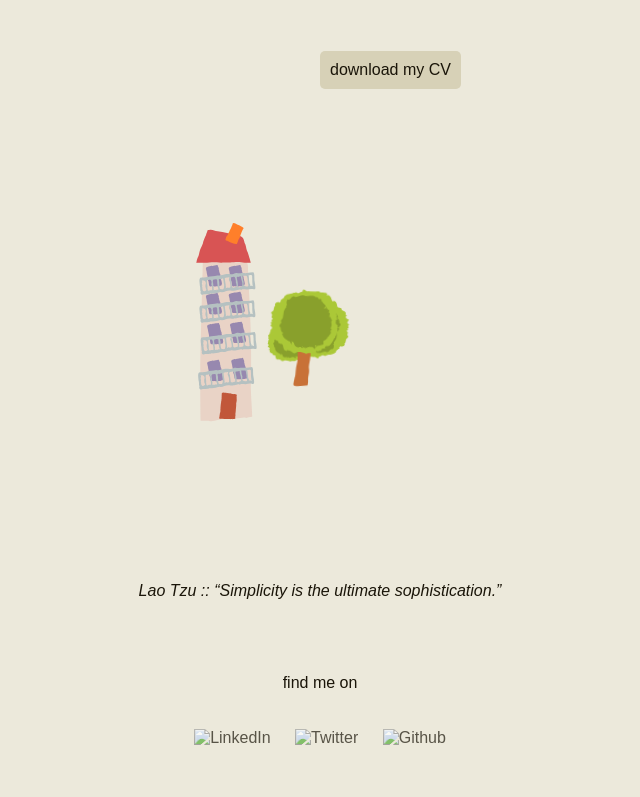
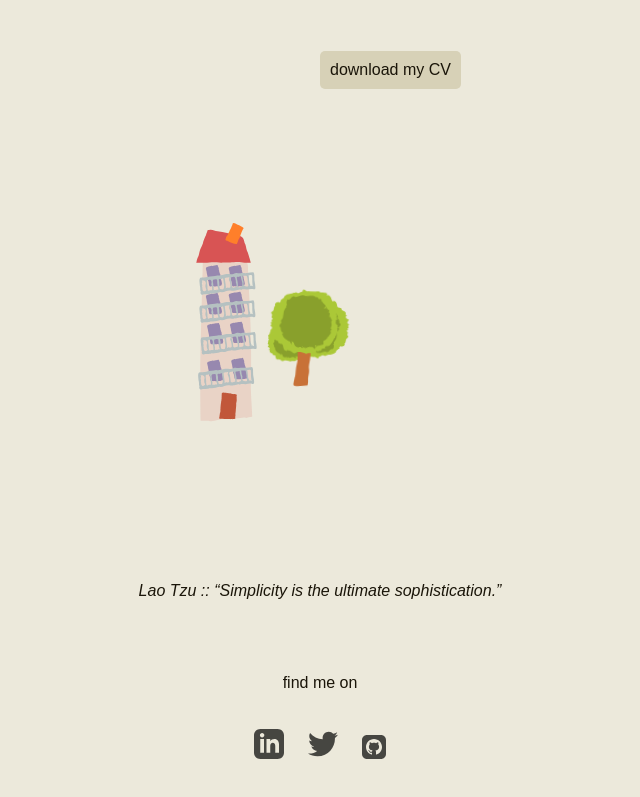
Before and after one commit to xurros/ssoewandi-portfolio, a plain HTML site: page about.html in a window 1280 px wide. Shown: the part 832-1629 px from the top of the page, without its empty margins (320-960 px from the left). Drawn offline with Linux system fonts and the light colour scheme; a web font is replaced by a local one.

Commit message:
cleaning up the un-working icons

```diff
--- a/about.html
+++ b/about.html
@@ -141,13 +141,13 @@
 
     <div class="social-media">
       <a href="https://www.linkedin.com" target="_blank">
-      <img src="./img/iconmonstr-linkedin-3.svg/" width="30" height="30" alt="LinkedIn"></a>
+      <img src="./img/iconmonstr-linkedin-3.svg" width="30" height="30" alt="LinkedIn"></a>
 
       <a href="https://twitter.com" target="_blank">
-      <img src="./img/iconmonstr-twitter-1.svg/" height="30" alt="Twitter"></a>
+      <img src="./img/iconmonstr-twitter-1.svg" height="30" alt="Twitter"></a>
 
       <a href="https://github.com/xurros" target="_blank">
-      <img src="./img/iconmonstr-github-3.svg/" alt="Github"></a>
+      <img src="./img/iconmonstr-github-3.svg" alt="Github"></a>
     </div>
 
     </footer>
```
